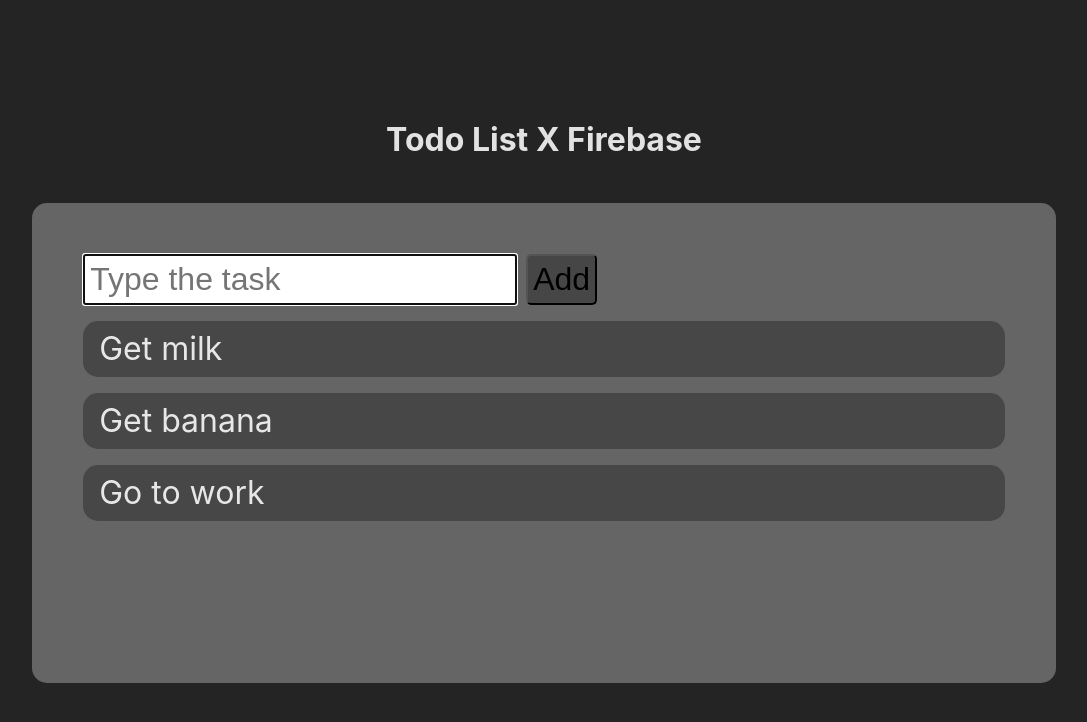
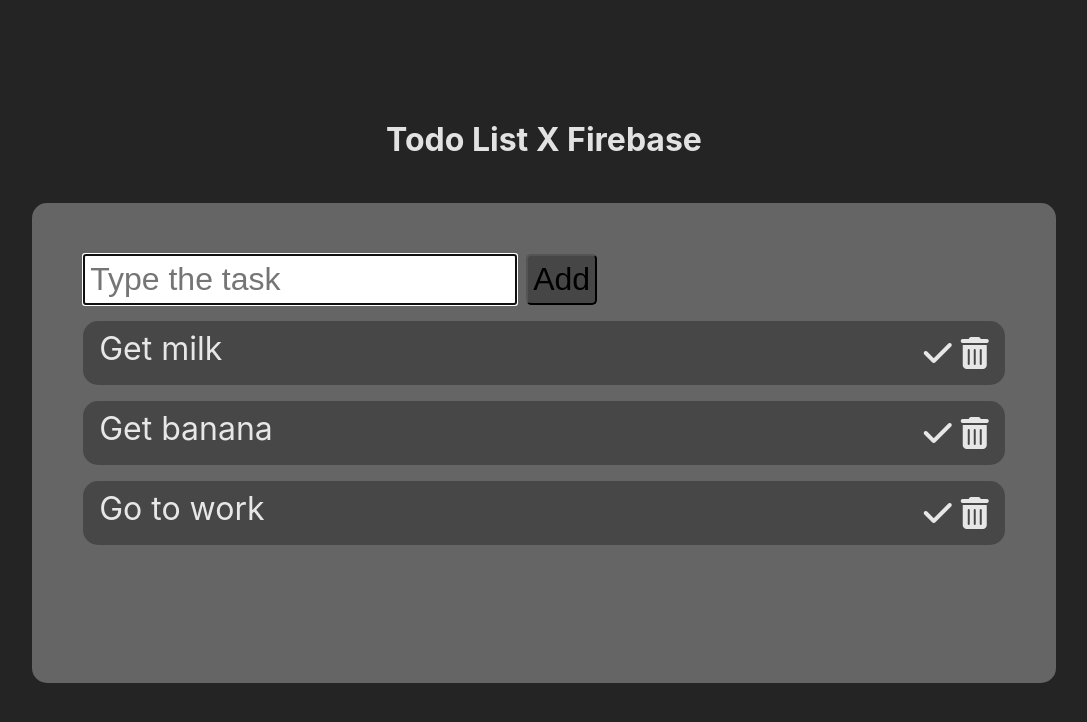
Before and after one commit to pyshen-watson/TodoList, a Svelte app: page / in a window 1280 px wide. Shown: the top 722 px of the page, without its empty margins (96-1183 px from the left). Built offline with nearby package versions, Linux system fonts and the light colour scheme.

Commit message:
Update: Now click the done icon can add line-through on the task.

```diff
--- a/index.html
+++ b/index.html
@@ -9,5 +9,6 @@
   <body>
     <div id="app"></div>
     <script type="module" src="/src/main.ts"></script>
+    <script src="https://kit.fontawesome.com/9da2c6aa31.js" crossorigin="anonymous"></script>
   </body>
 </html>
--- a/src/View/Todo.svelte
+++ b/src/View/Todo.svelte
@@ -1,9 +1,16 @@
 <script lang="ts">
     export let task:string
+    let isCompleted:boolean = false
 </script>
 
 <div class="main">
-    {task}
+    <span class:completed={isCompleted}>
+        {task}
+    </span>
+    <span>
+        <i class="fa-solid fa-check done" on:click={() => {isCompleted = !isCompleted}}/>
+        <i class="fa-solid fa-trash-can delete"/>
+    </span>
 </div>
 
 <style lang="scss">
@@ -14,8 +21,23 @@
         background-color: rgba(black, 0.3);
         cursor: pointer;
 
+        display: flex;
+        justify-content: space-between;
+
         &:hover{
             background-color: rgba(black, 0.5);
         }
+
+        .completed{
+            text-decoration: line-through;
+        }
+
+       .done:hover{
+            color: green;
+       }
+
+       .delete:hover{
+            color: red;
+       }
     }
 </style>
--- a/src/View/TodoList.svelte
+++ b/src/View/TodoList.svelte
@@ -14,7 +14,6 @@
         todolist = [taskInput, ...todolist]
         taskInput = ""
     }
-
     const keypress = (event) => {
         if(event.key === 'Enter'){
             addTask()
```
